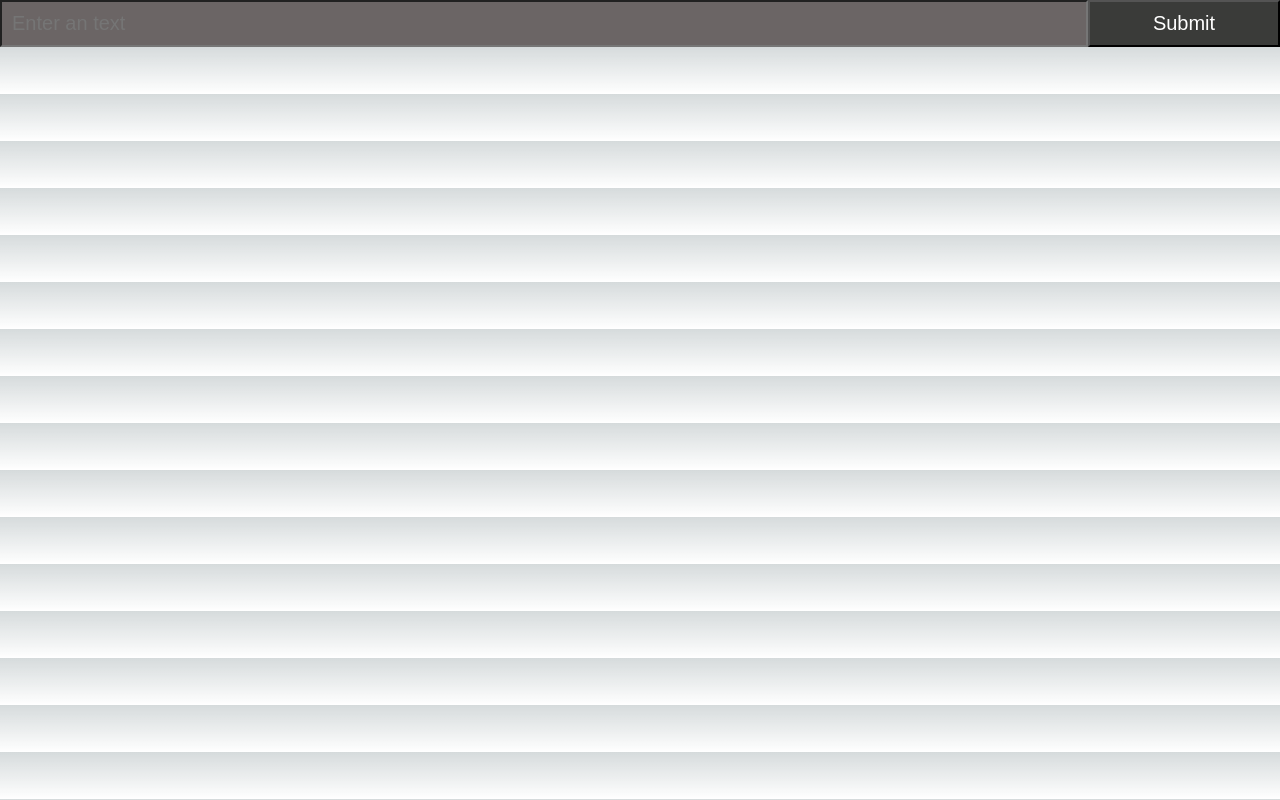
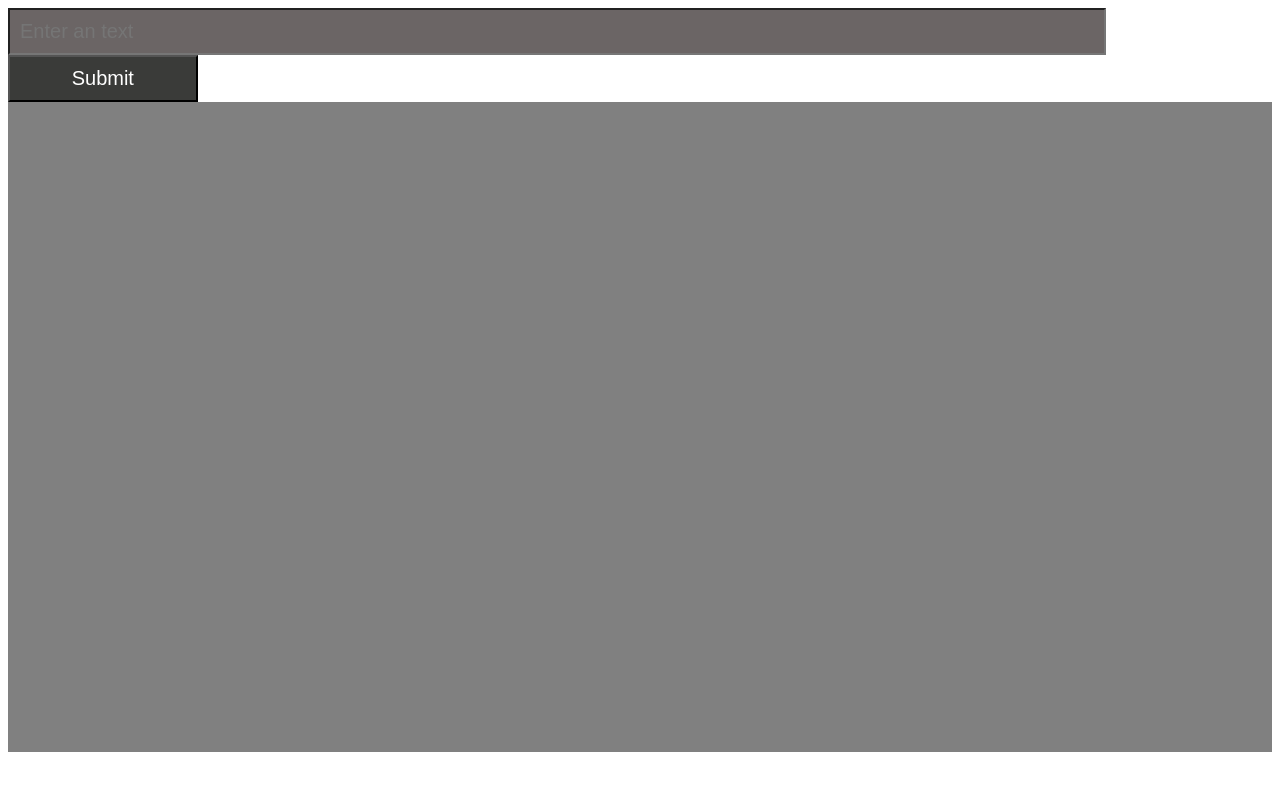
Before and after one commit to Muzammil-khan710/extensionn, a Next.js app: page / in a window 1280 px wide. Built offline with nearby package versions, Linux system fonts and the light colour scheme.

Commit message:
final updates

```diff
--- a/components/Chat.js
+++ b/components/Chat.js
@@ -1,32 +1,20 @@
-import React, { useState } from "react";
+import React, { useEffect, useState } from "react";
 
 const Chat = () => {
-  //   const [message, setMessage] = useState("");
-  //   const [messages, setMessages] = useState([
-  // {
-  //   sender: "user",
-  //   msg: "hiii",
-  // },
-  // {
-  //   sender: "bot",
-  //   msg: "hello",
-  // },
-  // {
-  //   sender: "user",
-  //   msg: "What's my name",
-  // },
-  // {
-  //   sender: "bot",
-  //   msg: "Your name is Amit Rawat",
-  // },
-  //   ]);
-
-  //   new js
   const [textInput, setTextInput] = useState("");
   const [result, setResult] = useState();
 
+  const [messages, setMessages] = useState([]);
+
+  useEffect(() => {
+    sendBotMsg();
+  }, [result]);
+
   async function onSubmit(event) {
     event.preventDefault();
+
+    setMessages((prev) => [...prev, { sender: "user", msg: textInput }]);
+
     try {
       const response = await fetch("/api/server", {
         method: "POST",
@@ -37,7 +25,7 @@ const Chat = () => {
       });
 
       const data = await response.json();
-      // console.log(data)
+      console.log(data);
       if (response.status !== 200) {
         throw (
           data.error ||
@@ -47,43 +35,25 @@ const Chat = () => {
 
       setResult(data.result);
       setTextInput("");
+
+      sendBotMsg();
     } catch (error) {
       // Consider implementing your own error handling logic here
       console.error(error);
       alert(error.message);
     }
   }
-  //   new js
 
-  //   const sendUserMsg = () => {
-  //     setMessages((prev) => [...prev, { sender: "user", msg: message }]);
-  //     setMessage("");
-
-  //     setTimeout(sendBotMsg, 1000);
-  //     // sendBotMsg();
-  //   };
   const sendBotMsg = () => {
-    setMessages((prev) => [...prev, { sender: "bot", msg: { result } }]);
+    console.log(result, "--result");
+    if (result) {
+      setMessages((prev) => [...prev, { sender: "bot", msg: result }]);
+      setResult("");
+    }
   };
 
   return (
     <div>
-      {/* <div className="container">
-        {messages.map((el, id) => {
-          return (
-            // <div className="msgContainer">
-            <div className={el?.sender === "user" ? "msg_user" : "msg_bot"}>
-              {el.msg}
-            </div>
-            // </div>
-          );
-        })}
-      </div> */}
-      {/* <input
-        type="text"
-        value={message}
-        onChange={(e) => setMessage(e.target.value)}
-      ></input> */}
       <form onSubmit={onSubmit}>
         <input
           type="text"
@@ -95,9 +65,19 @@ const Chat = () => {
         />
         <input type="submit" value="Submit" className="submit_button" />
       </form>
-      {/* <div className="">
-        <h1>{result} this is your result</h1>
-      </div> */}
+
+      <div className="container">
+        {messages.map((el, id) => {
+          return (
+            <div
+              className={el?.sender === "user" ? "msg_user" : "msg_bot"}
+              key={id}
+            >
+              {el.msg}
+            </div>
+          );
+        })}
+      </div>
     </div>
   );
 };
--- a/pages/api/server.js
+++ b/pages/api/server.js
@@ -32,12 +32,12 @@ export default async function (req, res) {
     const completion = await openai.createCompletion({
       model: "text-davinci-003",
       prompt: generatePrompt(textInput),
-      prompt: generatePrompt("Which is best stack for web apps"),
-      temperature: 0,
+
+      temperature: 0.6,
     });
+
     res.status(200).json({ result: completion.data.choices[0].text });
   } catch (error) {
-    // Consider adjusting the error handling logic for your use case
     if (error.response) {
       console.error(error.response.status, error.response.data);
       res.status(error.response.status).json(error.response.data);
--- a/pages/index.js
+++ b/pages/index.js
@@ -1,8 +1,4 @@
-import { Inter } from "@next/font/google";
-import styles from "../styles/Home.module.css";
 import Chat from "/components/Chat";
-
-const inter = Inter({ subsets: ["latin"] });
 
 export default function Home() {
   return (
--- a/styles/globals.css
+++ b/styles/globals.css
@@ -1,111 +1,3 @@
-:root {
-  --max-width: 1100px;
-  --border-radius: 12px;
-  --font-mono: ui-monospace, Menlo, Monaco, "Cascadia Mono", "Segoe UI Mono",
-    "Roboto Mono", "Oxygen Mono", "Ubuntu Monospace", "Source Code Pro",
-    "Fira Mono", "Droid Sans Mono", "Courier New", monospace;
-
-  --foreground-rgb: 0, 0, 0;
-  --background-start-rgb: 214, 219, 220;
-  --background-end-rgb: 255, 255, 255;
-
-  --primary-glow: conic-gradient(
-    from 180deg at 50% 50%,
-    #16abff33 0deg,
-    #0885ff33 55deg,
-    #54d6ff33 120deg,
-    #0071ff33 160deg,
-    transparent 360deg
-  );
-  --secondary-glow: radial-gradient(
-    rgba(255, 255, 255, 1),
-    rgba(255, 255, 255, 0)
-  );
-
-  --tile-start-rgb: 239, 245, 249;
-  --tile-end-rgb: 228, 232, 233;
-  --tile-border: conic-gradient(
-    #00000080,
-    #00000040,
-    #00000030,
-    #00000020,
-    #00000010,
-    #00000010,
-    #00000080
-  );
-
-  --callout-rgb: 238, 240, 241;
-  --callout-border-rgb: 172, 175, 176;
-  --card-rgb: 180, 185, 188;
-  --card-border-rgb: 131, 134, 135;
-}
-
-@media (prefers-color-scheme: dark) {
-  :root {
-    --foreground-rgb: 255, 255, 255;
-    --background-start-rgb: 0, 0, 0;
-    --background-end-rgb: 0, 0, 0;
-
-    --primary-glow: radial-gradient(rgba(1, 65, 255, 0.4), rgba(1, 65, 255, 0));
-    --secondary-glow: linear-gradient(
-      to bottom right,
-      rgba(1, 65, 255, 0),
-      rgba(1, 65, 255, 0),
-      rgba(1, 65, 255, 0.3)
-    );
-
-    --tile-start-rgb: 2, 13, 46;
-    --tile-end-rgb: 2, 5, 19;
-    --tile-border: conic-gradient(
-      #ffffff80,
-      #ffffff40,
-      #ffffff30,
-      #ffffff20,
-      #ffffff10,
-      #ffffff10,
-      #ffffff80
-    );
-
-    --callout-rgb: 20, 20, 20;
-    --callout-border-rgb: 108, 108, 108;
-    --card-rgb: 100, 100, 100;
-    --card-border-rgb: 200, 200, 200;
-  }
-}
-
-* {
-  box-sizing: border-box;
-  padding: 0;
-  margin: 0;
-}
-
-html,
-body {
-  max-width: 100vw;
-  overflow-x: hidden;
-}
-
-body {
-  color: rgb(var(--foreground-rgb));
-  background: linear-gradient(
-      to bottom,
-      transparent,
-      rgb(var(--background-end-rgb))
-    )
-    rgb(var(--background-start-rgb));
-}
-
-a {
-  color: inherit;
-  text-decoration: none;
-}
-
-@media (prefers-color-scheme: dark) {
-  html {
-    color-scheme: dark;
-  }
-}
-
 .container {
   width: 100%;
   height: 650px;
```
Also changed, not shown: pages/api/text.txt, 1 other file (tests, documents, lock files or other folders).
